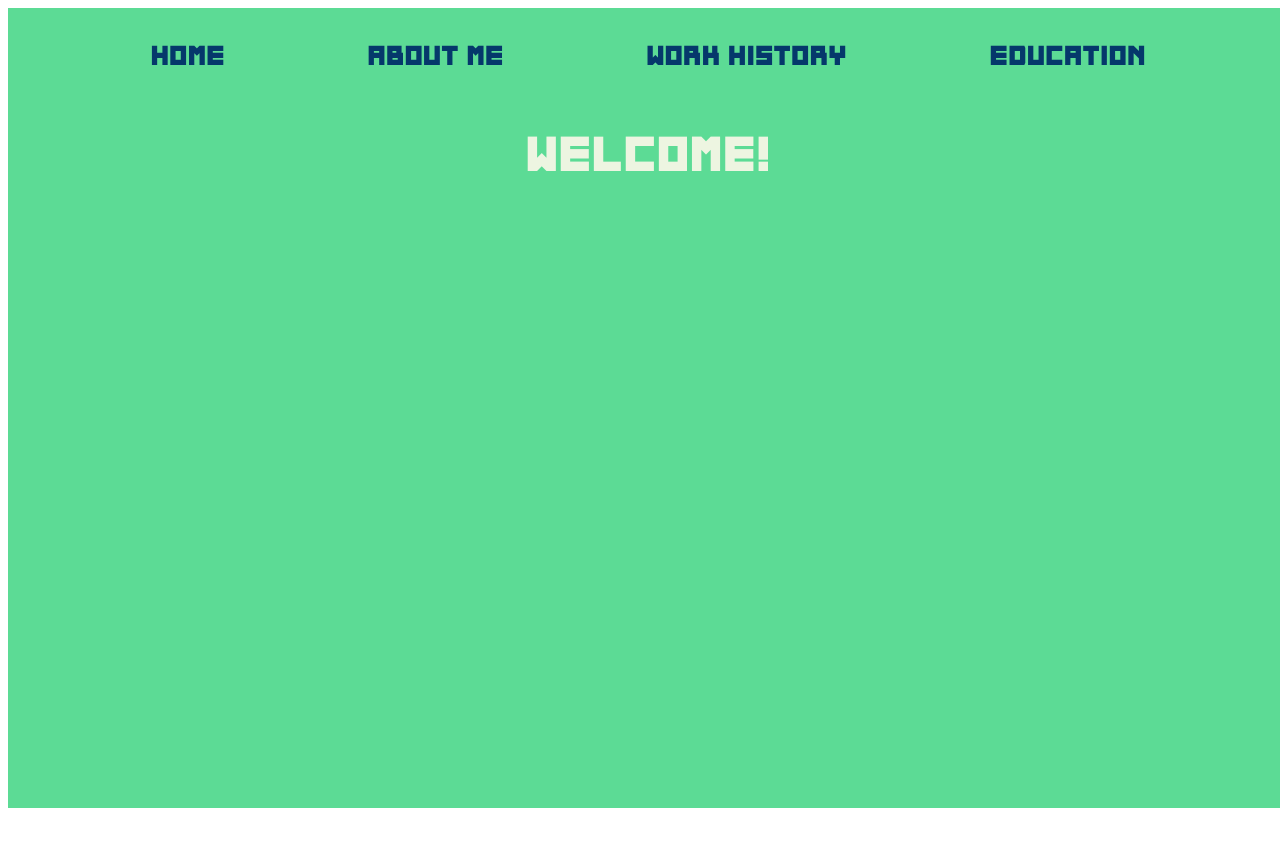
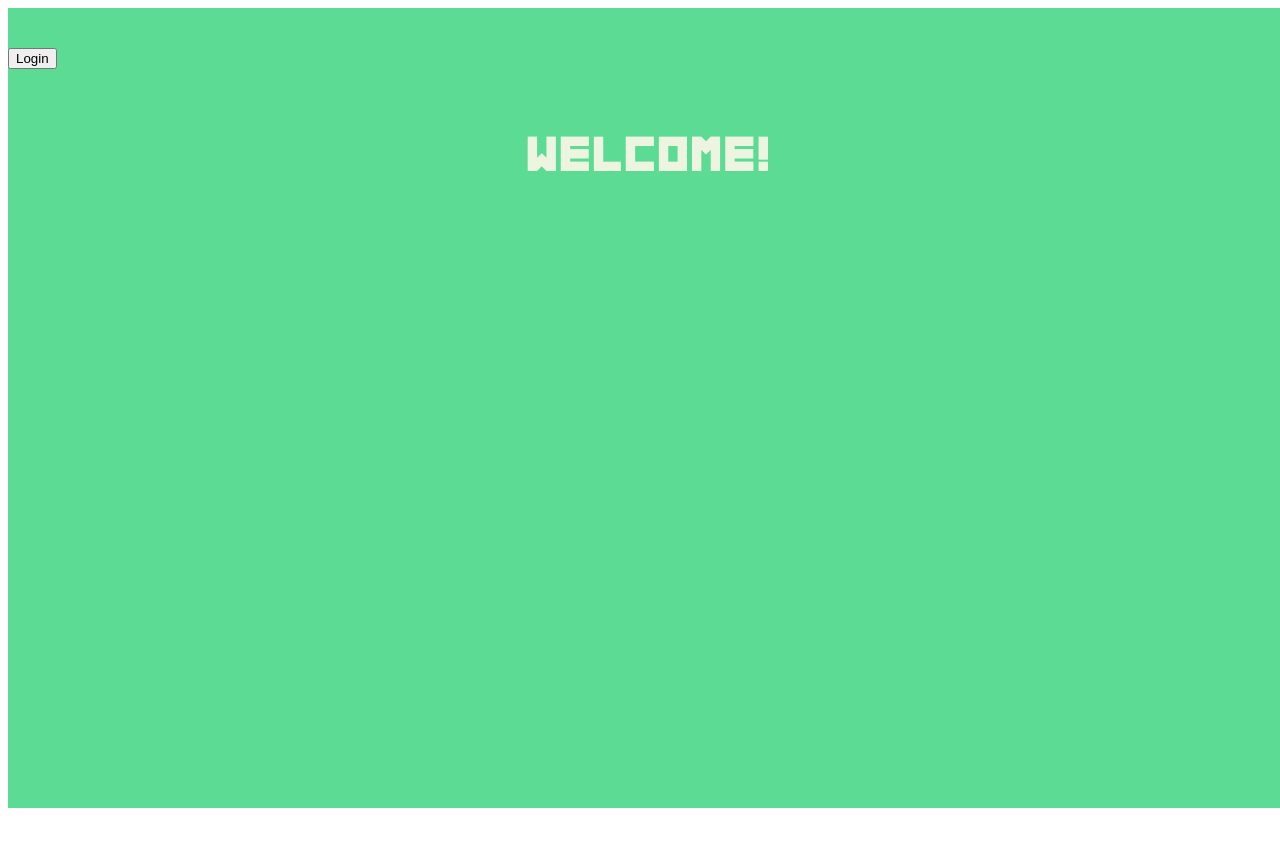
Before and after one commit to benkennedy98/Online-Resume, a React (Create React App) app in the folder Client/: page / in a window 1280 px wide. Shown: the top 846 px of the page. Built offline with nearby package versions, Linux system fonts and the light colour scheme.

Commit message:
Adding login logout button

```diff
--- a/Client/src/components/NavBar.jsx
+++ b/Client/src/components/NavBar.jsx
@@ -1,15 +1,29 @@
 import { Link } from 'react-router-dom';
+import { useAuth0 } from '@auth0/auth0-react';
 import './NavBar.css';
 
 export const NavBar = () => {
+    const { isAuthenticated, loginWithRedirect, logout } = useAuth0()
     return (
         <div className='nav-bar'>
+            {!isAuthenticated && (
+                <div className='auth-button'>
+                    <button onClick={() => loginWithRedirect({})}>Login</button>
+                </div>
+            )}
+            {isAuthenticated && (
+                <>
                     <nav className='links-container'>
                         <Link className='link' to='/'>Home</Link>
                         <Link className='link' to='/aboutme'>About Me</Link>
                         <Link className='link' to='/workhistory'>Work History</Link>
                         <Link className='link' to='/education'>Education</Link>
                     </nav>
+                    <div className='auth-button'>
+                        <button onClick={() => logout()}>logout</button>
+                    </div>
+                </>
+            )}
       </div>
     )
 }
```
Lines whose indentation alone changed are shown as unchanged.
